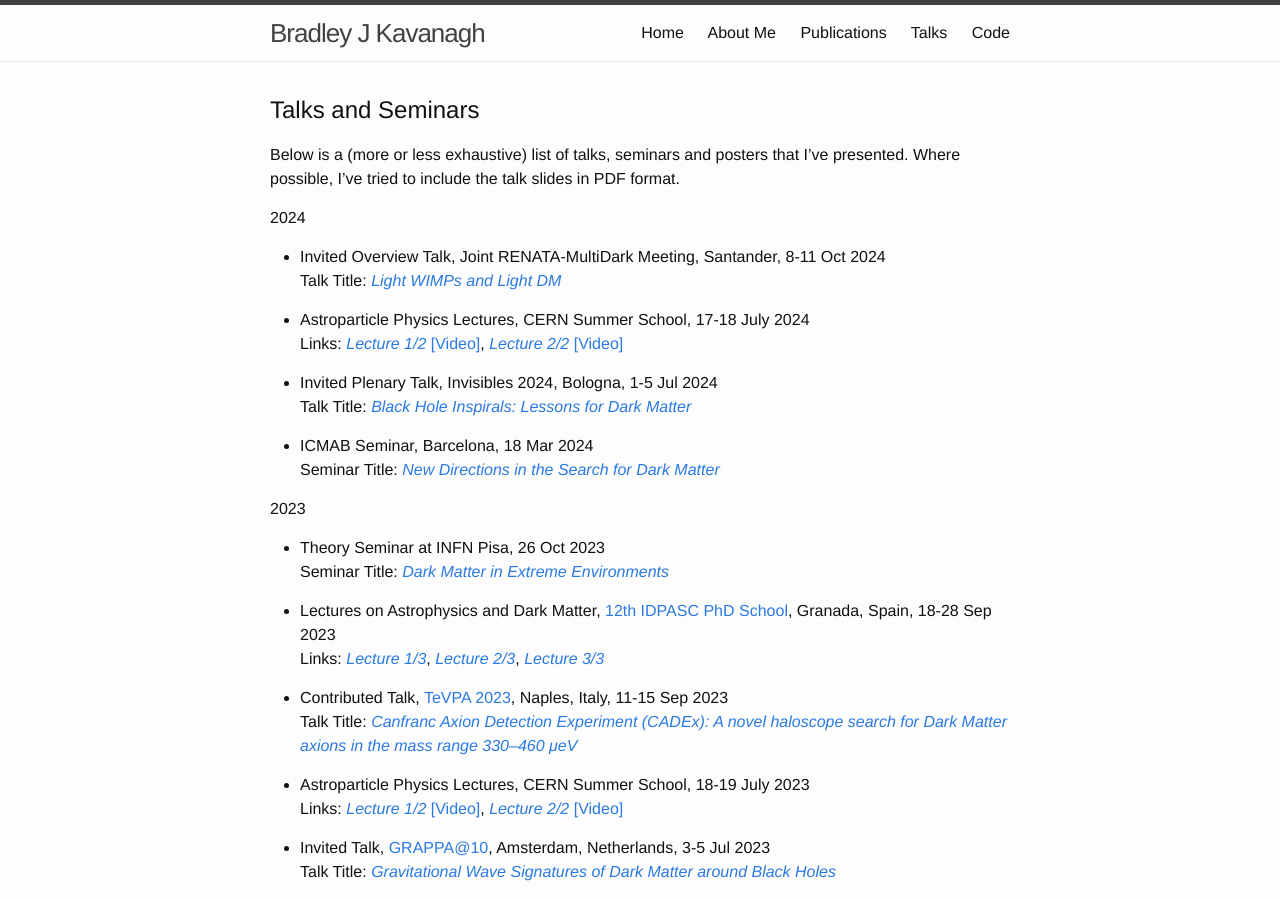
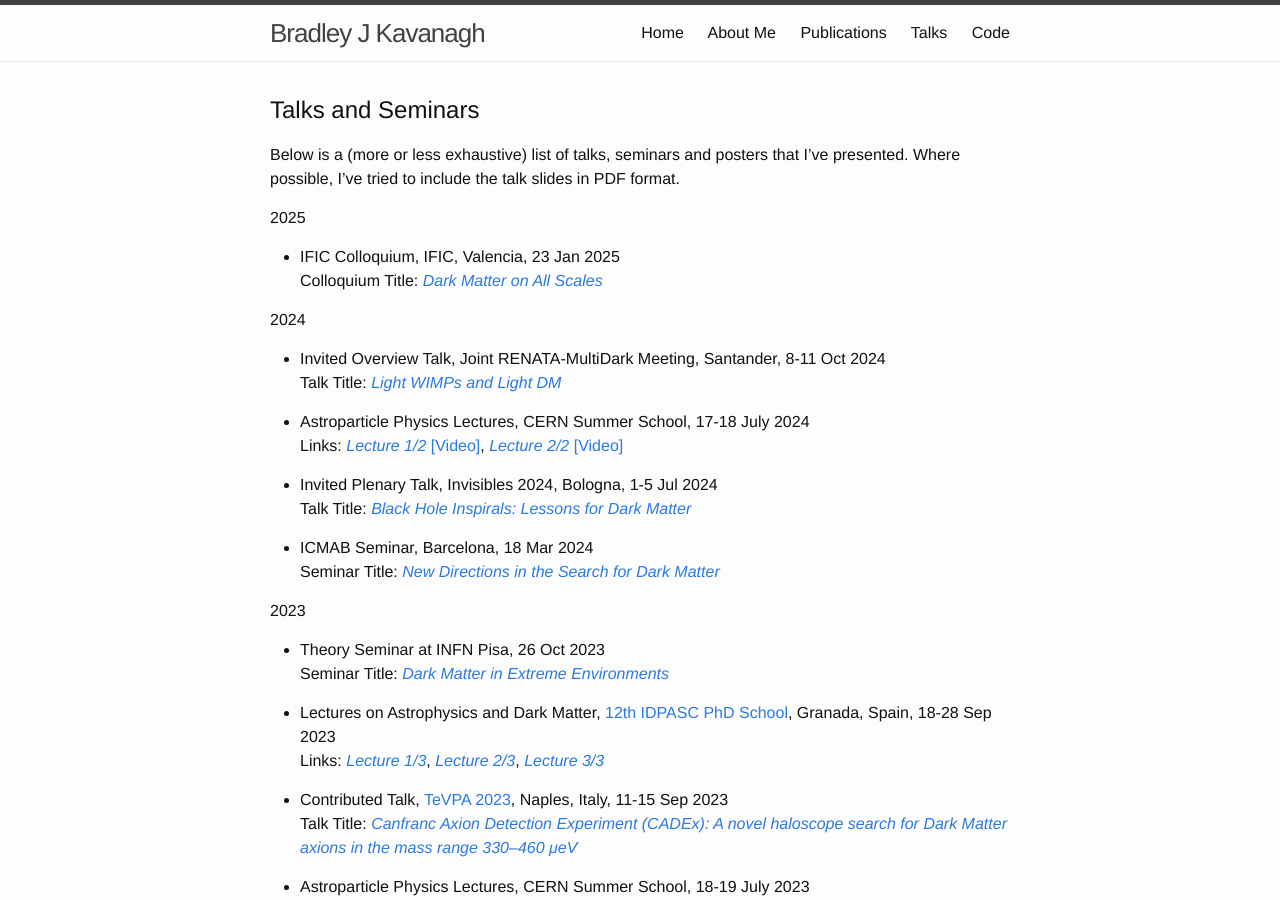
Before and after one commit to bradkav/bradkav.github.io, a Jekyll site: the page built from talks.md, in a window 1280 px wide and 900 px high. Built offline with Jekyll 4.4.1, drawn with Linux system fonts in a browser that asks for light colours.

Commit message:
Added IFIC talk

```diff
--- a/talks.md
+++ b/talks.md
@@ -8,6 +8,11 @@ weight: 4
 ## Talks and Seminars
 
 Below is a (more or less exhaustive) list of talks, seminars and posters that I've presented. Where possible, I've tried to include the talk slides in PDF format.
+
+#### 2025
+
+- IFIC Colloquium, IFIC, Valencia, 23 Jan 2025
+Colloquium Title: [*Dark Matter on All Scales*](/assets/slides/DarkMatter_IFIC_KAVANAGH_small.pdf)
 
 #### 2024
 - Invited Overview Talk, Joint RENATA-MultiDark Meeting, Santander, 8-11 Oct 2024
```
Also changed, not shown: 1 other file.
